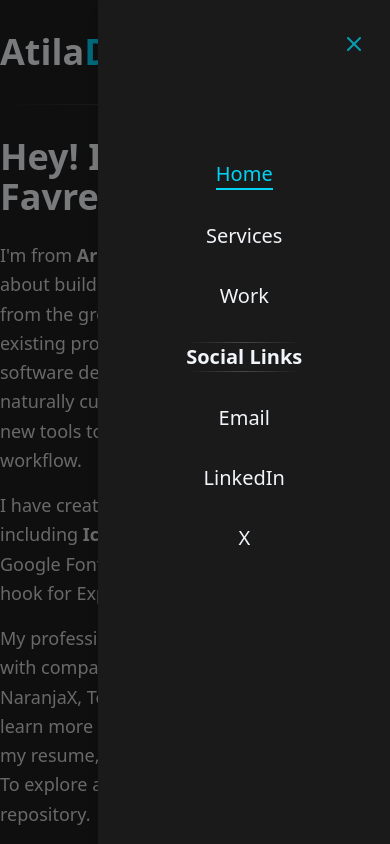
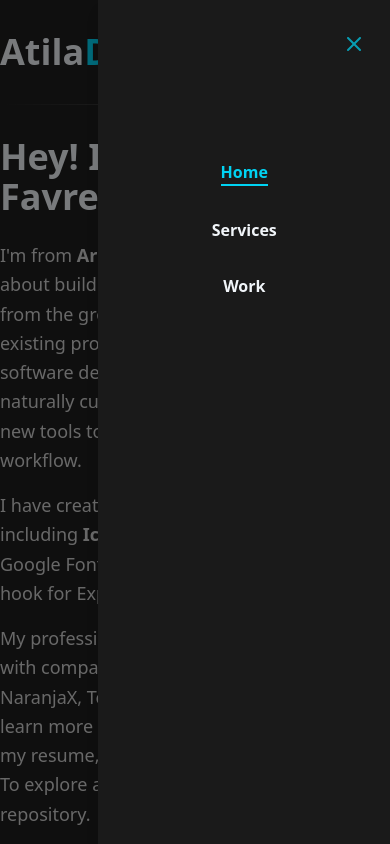
Before and after one commit to AtilaDev/atiladevcom, an Astro site: page / in a window 390 px wide. Both pictures are taken after a click on the button 358 px from the left and 52 px from the top of the page. Shown: the top 844 px of the page. Built offline with nearby package versions, Linux system fonts and the light colour scheme; Astro itself is replaced by a stand-in of ours.

Commit message:
social links removed from mobile menu

```diff
--- a/src/components/MobileNav.tsx
+++ b/src/components/MobileNav.tsx
@@ -27,14 +27,6 @@ export default function MobileNav({ pathname }: MobileNavProps) {
         {/* nav */}
         <nav className="flex flex-col justify-center items-center gap-8 mt-32">
           {links.map((link) => {
-            if (link.separator)
-              return (
-                <div key={link.name}>
-                  <div className="w-full h-[1px] bg-gradient-to-r from-transparent via-white/20 to-transparent" />
-                  <span className="font-bold text-xl my-2">Social Links</span>
-                  <div className="w-full h-[1px] bg-gradient-to-r from-transparent via-white/20 to-transparent" />
-                </div>
-              );
             return (
               <a
                 href={link.path}
@@ -43,7 +35,7 @@ export default function MobileNav({ pathname }: MobileNavProps) {
                 className={`${
                   link.path === pathname &&
                   "text-cyan-400 border-b-2 border-cyan-400"
-                } text-xl capitalize hover:text-cyan-400 transition-all`}
+                } capitalize font-bold hover:text-cyan-400 transition-all`}
               >
                 {link.name}
               </a>
--- a/src/components/Nav.astro
+++ b/src/components/Nav.astro
@@ -6,7 +6,6 @@ const pathname = Astro.url.pathname;
 <nav class="flex gap-8">
   {
     links.map((link) => {
-      if (link.mobile) return;
       return (
         <a
           href={link.path}
--- a/src/lib/utils.ts
+++ b/src/lib/utils.ts
@@ -9,16 +9,4 @@ export const links = [
   { name: "home", path: "/" },
   { name: "services", path: "/services" },
   { name: "work", path: "/work" },
-  { name: "separator", path: "", separator: true, mobile: true },
-  {
-    name: "Email",
-    path: "mailto:lfavre82@gmail.com?subject=Contact from Portfolio&body=Hello Leandro, ",
-    mobile: true,
-  },
-  {
-    name: "LinkedIn",
-    path: "https://www.linkedin.com/in/leandro-f-7a06a8171/",
-    mobile: true,
-  },
-  { name: "X", path: "https://x.com/FavreLeandro", mobile: true },
 ];
```
